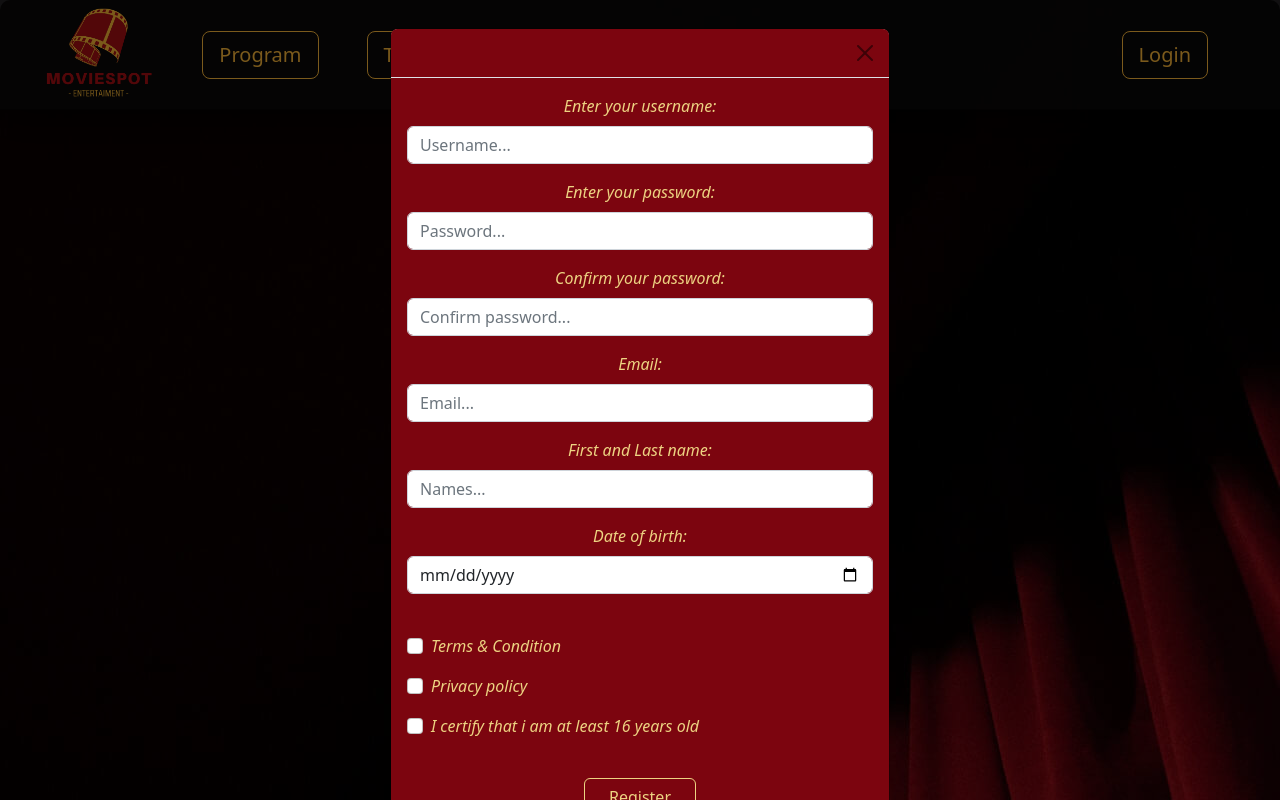
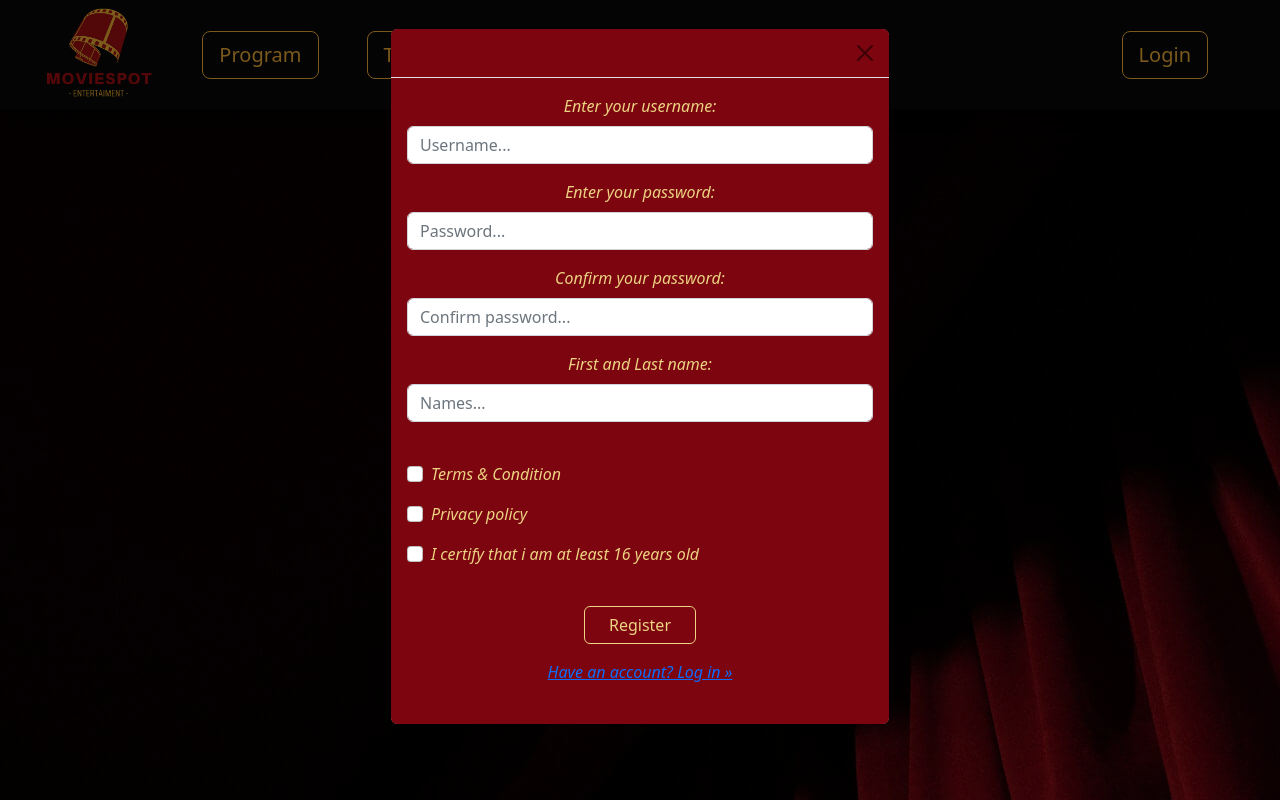
Before and after one commit to diantoshev/movie-theatre-website, a React (Create React App) app in the folder movie-theatre-website/: page /register in a window 1280 px wide. Built offline with nearby package versions, Linux system fonts and the light colour scheme.

Commit message:
Working- login, registration, theater card style

```diff
--- a/movie-theatre-website/src/pages/LoginPage/Login.jsx
+++ b/movie-theatre-website/src/pages/LoginPage/Login.jsx
@@ -24,7 +24,7 @@ export default function Login() {
       const myInit = {
         method: "POST",
         body: JSON.stringify({
-          username: `${usernameValue}`, // заявката е само за username, няма email, да се помисли дали user-а да се login само с username или да търсим друг вариант
+          username: `${usernameValue}`,
           password: `${passwordValue}`,
         }),
         headers: { "Content-Type": "application/json" },
@@ -37,7 +37,7 @@ export default function Login() {
             const checkboxRemember = document.getElementById("loginCheckbox");
             if (checkboxRemember.checked) {
               data.then((obj) => {
-                localStorage.setItem("user", obj.sessionId);
+                localStorage.setItem("moviespotUser", obj.sessionId);
               });
             }
             setError("");
@@ -55,8 +55,8 @@ export default function Login() {
   };
   return (
     <>
-      <Modal show={show} onHide={handleClose}>
-        <div className="w-100 h-25 d-inline-block fst-italic login-style">
+      <Modal size="sm" show={show} onHide={handleClose}>
+        <div className="h-25 fst-italic login-style">
           <Form onSubmit={handleLoginSubmit}>
             <Modal.Header closeButton>
               <Modal.Title>
@@ -68,12 +68,12 @@ export default function Login() {
                 className="mb-3 text-style"
                 controlId="formLoginUsername"
               >
-                <Form.Label>Enter your username/email:</Form.Label>
+                <Form.Label>Enter your username:</Form.Label>
                 <Form.Control
                   value={usernameValue}
                   onChange={(e) => setUsername(e.target.value)}
                   type="text"
-                  placeholder="Username or email..."
+                  placeholder="Username..."
                 />
               </Form.Group>
               <br />
@@ -97,7 +97,6 @@ export default function Login() {
                   id="loginCheckbox"
                 />
               </Form.Group>
-              <br />
               <Form.Group className="mb-3 text-style" controlId="btnLogin">
                 <button
                   className="btn btn-outline-goldLight rounded-2 px-4"
@@ -106,10 +105,8 @@ export default function Login() {
                   Log In
                 </button>
               </Form.Group>
-              <br />
-              <br />
               <Form.Group className="text-style" controlId="linkReg">
-                <Link to="/register">
+                <Link to="/register" className="register-link">
                   Do not have an account? Register &raquo;
                 </Link>
                 <br />
--- a/movie-theatre-website/src/pages/LoginPage/Login.scss
+++ b/movie-theatre-website/src/pages/LoginPage/Login.scss
@@ -6,3 +6,9 @@
 .text-style {
   text-align: center;
 }
+.register-link:link {
+  color: white;
+}
+.register-link:hover {
+  color: blue;
+}
--- a/movie-theatre-website/src/pages/RegisterPage/Register.jsx
+++ b/movie-theatre-website/src/pages/RegisterPage/Register.jsx
@@ -9,9 +9,7 @@ export default function Register() {
   const [usernameValueReg, setUsernameReg] = useState("");
   const [passwordValueReg, setPasswordReg] = useState("");
   const [confirmedPasswordValue, setConfirmedPassword] = useState("");
-  const [emailValue, setEmail] = useState("");
   const [firstLastNames, setFirstLastNames] = useState("");
-  const [birthDate, setBirthDate] = useState("");
   const [error, setError] = useState("");
   const navigate = useNavigate();
   const [show, setShow] = useState(true);
@@ -27,29 +25,13 @@ export default function Register() {
       !usernameValueReg ||
       !passwordValueReg ||
       !confirmedPasswordValue ||
-      !emailValue ||
-      !firstLastNames ||
-      !birthDate
+      !firstLastNames
     ) {
       setError("Please, fill in the required fields!");
     } else {
       if (passwordValueReg !== confirmedPasswordValue) {
         setError("The password has not been confirmed!");
       } else {
-        const currentDate = new Date();
-        const birthDateConst = new Date(birthDate);
-        const diffYears =
-          currentDate.getFullYear() - birthDateConst.getFullYear();
-
-        if (
-          !diffYears ||
-          diffYears < 16 ||
-          (diffYears === 16 && currentDate.getDate() < birthDateConst.getDate())
-        ) {
-          setError(
-            "You should be at least 16 years old in order to register on this site!"
-          );
-        } else {
           const checkboxTC = document.getElementById(
             "terms-conditions-checkbox"
           );
@@ -84,8 +66,7 @@ export default function Register() {
           }
         }
       }
-    }
-  };
+    };
 
   return (
     <>
@@ -135,16 +116,6 @@ export default function Register() {
                   placeholder="Confirm password..."
                 />
               </Form.Group>
-              <Form.Group className="mb-3 text-style" controlId="formRegEmail">
-                <Form.Label>Email:</Form.Label>
-                {/** Отново да се помисли дали email е необходим, тъй като api на Слави не гледа email */}
-                <Form.Control
-                  value={emailValue}
-                  onChange={(e) => setEmail(e.target.value)}
-                  type="email"
-                  placeholder="Email..."
-                />
-              </Form.Group>
               <Form.Group
                 className="mb-3 text-style"
                 controlId="formFirstLastNames"
@@ -155,15 +126,6 @@ export default function Register() {
                   onChange={(e) => setFirstLastNames(e.target.value)}
                   type="text"
                   placeholder="Names..."
-                />
-              </Form.Group>
-              <Form.Group className="mb-3 text-style" controlId="formBirthDate">
-                <Form.Label>Date of birth:</Form.Label>
-                <Form.Control
-                  value={birthDate}
-                  onChange={(e) => setBirthDate(e.target.value)}
-                  type="date"
-                  placeholder="Date of birth..."
                 />
               </Form.Group>
               <br />
@@ -197,12 +159,9 @@ export default function Register() {
                   Register
                 </button>
               </Form.Group>
-              <br />
-              <br />
               <Form.Group className="text-style" controlId="linkRegLogin">
                 <Link to="/login">Have an account? Log in &raquo;</Link>
               </Form.Group>
-              <br />
               <br />
             </Modal.Body>
           </Form>
--- a/movie-theatre-website/src/pages/TheatresPage/components/TheaterCard/TheaterCard.scss
+++ b/movie-theatre-website/src/pages/TheatresPage/components/TheaterCard/TheaterCard.scss
@@ -1,6 +1,5 @@
 .card-design {
   margin: 0 10px 0 10px;
-}
   div {
     p {
       font-style: italic;
@@ -9,6 +8,7 @@ div {
       border-radius: 10px;
     }
   }
+}
 .cards-group-design {
   position: relative;
 }
```
Lines whose indentation alone changed are shown as unchanged.
